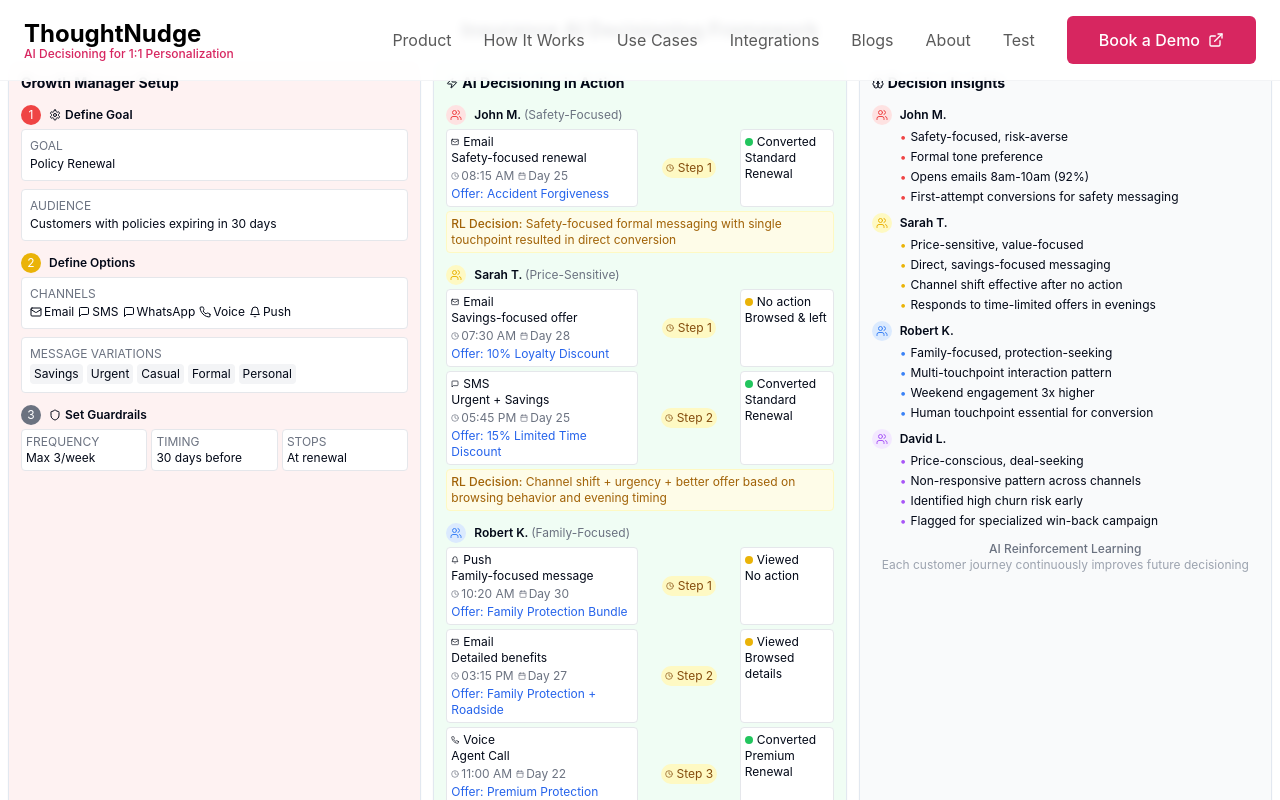
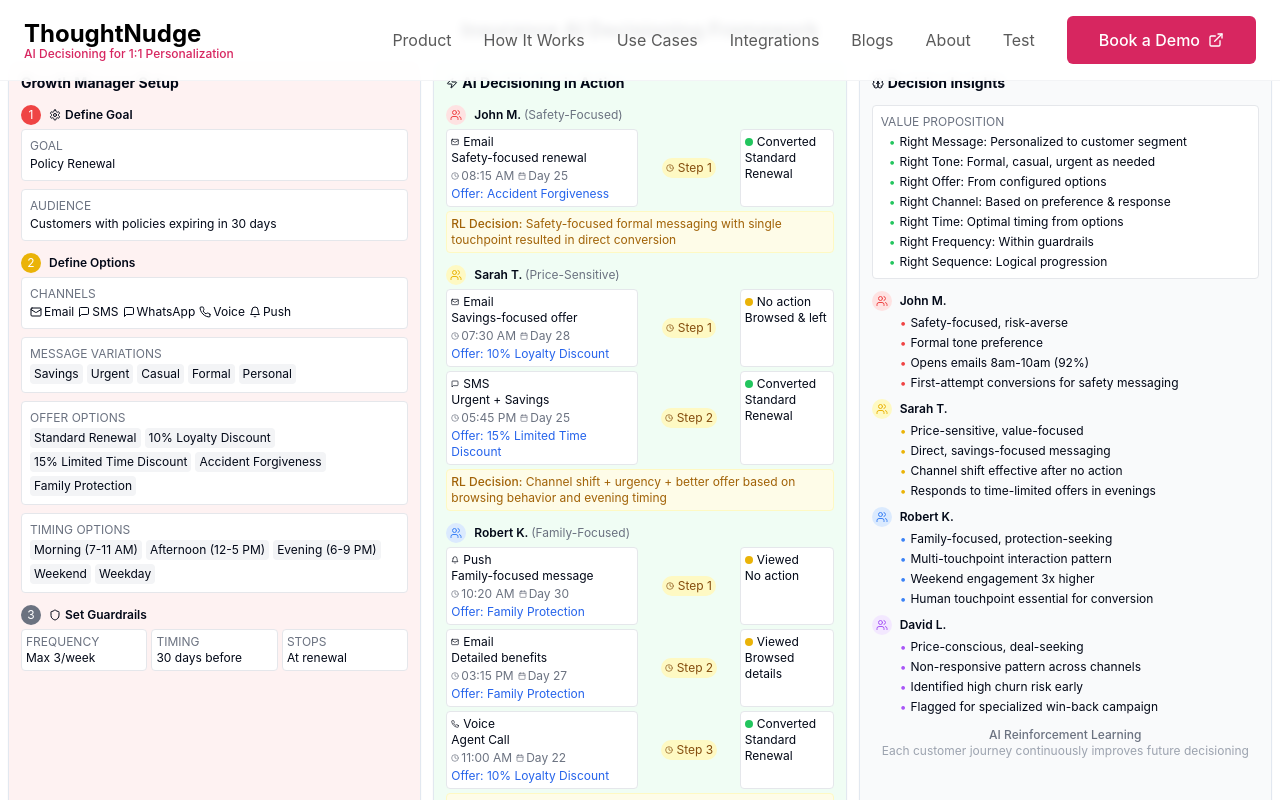
Before and after one commit to SP-Thoughtnudge/tn-website-nudge-ai-nexus-57-v1, a React (Vite) app: page /test in a window 1280 px wide. Shown: the top 800 px of the page. Built offline with nearby package versions, Linux system fonts and the light colour scheme.

Commit message:
Fix: Show offer options in action space
Update AI decisioning section to include offer options in the action space.

```diff
--- a/src/pages/Test.tsx
+++ b/src/pages/Test.tsx
@@ -67,7 +67,7 @@ const Test = () => {
                     </div>
                   </div>
 
-                  <div className="bg-white p-2 rounded border border-gray-200">
+                  <div className="bg-white p-2 rounded border border-gray-200 mb-2">
                     <div className="uppercase text-xs text-gray-500 mb-0.5">MESSAGE VARIATIONS</div>
                     <div className="flex flex-wrap gap-1 text-xs">
                       <span className="px-1 py-0.5 bg-gray-100 rounded">Savings</span>
@@ -75,6 +75,30 @@ const Test = () => {
                       <span className="px-1 py-0.5 bg-gray-100 rounded">Casual</span>
                       <span className="px-1 py-0.5 bg-gray-100 rounded">Formal</span>
                       <span className="px-1 py-0.5 bg-gray-100 rounded">Personal</span>
+                    </div>
+                  </div>
+
+                  {/* Add Offer Options */}
+                  <div className="bg-white p-2 rounded border border-gray-200 mb-2">
+                    <div className="uppercase text-xs text-gray-500 mb-0.5">OFFER OPTIONS</div>
+                    <div className="flex flex-wrap gap-1 text-xs">
+                      <span className="px-1 py-0.5 bg-gray-100 rounded">Standard Renewal</span>
+                      <span className="px-1 py-0.5 bg-gray-100 rounded">10% Loyalty Discount</span>
+                      <span className="px-1 py-0.5 bg-gray-100 rounded">15% Limited Time Discount</span>
+                      <span className="px-1 py-0.5 bg-gray-100 rounded">Accident Forgiveness</span>
+                      <span className="px-1 py-0.5 bg-gray-100 rounded">Family Protection</span>
+                    </div>
+                  </div>
+
+                  {/* Add Timing Options */}
+                  <div className="bg-white p-2 rounded border border-gray-200">
+                    <div className="uppercase text-xs text-gray-500 mb-0.5">TIMING OPTIONS</div>
+                    <div className="flex flex-wrap gap-1 text-xs">
+                      <span className="px-1 py-0.5 bg-gray-100 rounded">Morning (7-11 AM)</span>
+                      <span className="px-1 py-0.5 bg-gray-100 rounded">Afternoon (12-5 PM)</span>
+                      <span className="px-1 py-0.5 bg-gray-100 rounded">Evening (6-9 PM)</span>
+                      <span className="px-1 py-0.5 bg-gray-100 rounded">Weekend</span>
+                      <span className="px-1 py-0.5 bg-gray-100 rounded">Weekday</span>
                     </div>
                   </div>
                 </div>
@@ -245,7 +269,7 @@ const Test = () => {
                         <Calendar className="h-2 w-2 ml-1 mr-0.5" /> Day 30
                       </div>
                       <div className="text-xs text-blue-600 mt-0.5">
-                        Offer: Family Protection Bundle
+                        Offer: Family Protection
                       </div>
                     </div>
                     <div className="flex items-center justify-center text-xs">
@@ -272,7 +296,7 @@ const Test = () => {
                         <Calendar className="h-2 w-2 ml-1 mr-0.5" /> Day 27
                       </div>
                       <div className="text-xs text-blue-600 mt-0.5">
-                        Offer: Family Protection + Roadside
+                        Offer: Family Protection
                       </div>
                     </div>
                     <div className="flex items-center justify-center text-xs">
@@ -299,7 +323,7 @@ const Test = () => {
                         <Calendar className="h-2 w-2 ml-1 mr-0.5" /> Day 22
                       </div>
                       <div className="text-xs text-blue-600 mt-0.5">
-                        Offer: Premium Protection (Weekend Special)
+                        Offer: 10% Loyalty Discount
                       </div>
                     </div>
                     <div className="flex items-center justify-center text-xs">
@@ -313,12 +337,12 @@ const Test = () => {
                           <span className="w-2 h-2 bg-green-500 rounded-full mr-1"></span> Converted
                         </span>
                       </div>
-                      <div className="text-xs">Premium Renewal</div>
+                      <div className="text-xs">Standard Renewal</div>
                     </div>
                   </div>
 
                   <div className="text-xs bg-yellow-50 border border-yellow-100 p-1 rounded text-yellow-700 mb-3">
-                    <span className="text-xs font-medium">RL Decision:</span> Escalation to human touchpoint with premium weekend offer after digital engagement showed interest
+                    <span className="text-xs font-medium">RL Decision:</span> Escalation to human touchpoint with loyalty offer after digital engagement showed interest
                   </div>
                 </div>
 
@@ -369,7 +393,7 @@ const Test = () => {
                         <Calendar className="h-2 w-2 ml-1 mr-0.5" /> Day 23
                       </div>
                       <div className="text-xs text-blue-600 mt-0.5">
-                        Offer: 20% Last Chance Discount
+                        Offer: 15% Limited Time Discount
                       </div>
                     </div>
                     <div className="flex items-center justify-center text-xs">
@@ -396,7 +420,7 @@ const Test = () => {
                         <Calendar className="h-2 w-2 ml-1 mr-0.5" /> Day 15
                       </div>
                       <div className="text-xs text-blue-600 mt-0.5">
-                        Offer: 25% Retention Special + Flexible Payment
+                        Offer: 15% Limited Time Discount
                       </div>
                     </div>
                     <div className="flex items-center justify-center text-xs">
@@ -415,7 +439,7 @@ const Test = () => {
                   </div>
 
                   <div className="text-xs bg-yellow-50 border border-yellow-100 p-1 rounded text-yellow-700">
-                    <span className="text-xs font-medium">RL Decision:</span> Multi-channel escalation with increasingly valuable offers following non-response pattern
+                    <span className="text-xs font-medium">RL Decision:</span> Multi-channel escalation with consistent offer following non-response pattern
                   </div>
                 </div>
               </CardContent>
@@ -427,6 +451,40 @@ const Test = () => {
                 <h2 className="font-bold text-sm mb-3 flex items-center">
                   <Brain className="h-3 w-3 mr-1" /> Decision Insights
                 </h2>
+
+                <div className="bg-white p-2 rounded border border-gray-200 mb-3">
+                  <div className="uppercase text-xs text-gray-500 mb-1">VALUE PROPOSITION</div>
+                  <ul className="text-xs space-y-1 pl-2">
+                    <li className="flex items-start">
+                      <span className="text-green-500 mr-1">•</span>
+                      <span>Right Message: Personalized to customer segment</span>
+                    </li>
+                    <li className="flex items-start">
+                      <span className="text-green-500 mr-1">•</span>
+                      <span>Right Tone: Formal, casual, urgent as needed</span>
+                    </li>
+                    <li className="flex items-start">
+                      <span className="text-green-500 mr-1">•</span>
+                      <span>Right Offer: From configured options</span>
+                    </li>
+                    <li className="flex items-start">
+                      <span className="text-green-500 mr-1">•</span>
+                      <span>Right Channel: Based on preference & response</span>
+                    </li>
+                    <li className="flex items-start">
+                      <span className="text-green-500 mr-1">•</span>
+                      <span>Right Time: Optimal timing from options</span>
+                    </li>
+                    <li className="flex items-start">
+                      <span className="text-green-500 mr-1">•</span>
+                      <span>Right Frequency: Within guardrails</span>
+                    </li>
+                    <li className="flex items-start">
+                      <span className="text-green-500 mr-1">•</span>
+                      <span>Right Sequence: Logical progression</span>
+                    </li>
+                  </ul>
+                </div>
 
                 {/* Customer Insight 1 */}
                 <div className="mb-2">
```
